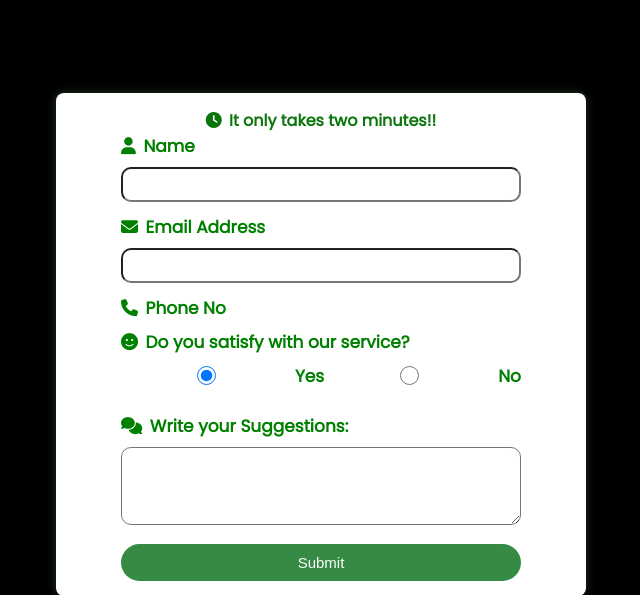
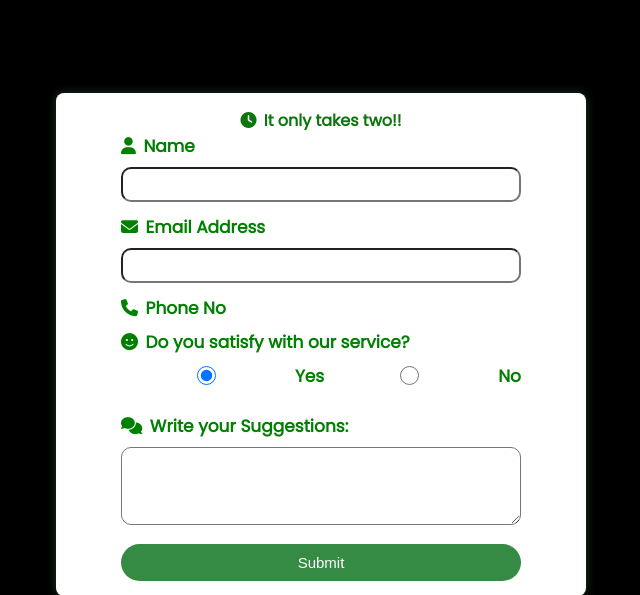
Before and after one commit to 23013726/devasc-team-1, a Flask app: page / in a window 1280 px wide. Shown: the part 181-776 px from the top of the page, without its empty margins (319-959 px from the left). Run offline with Flask 3, Linux system fonts and the light colour scheme.

Commit message:
Update by Henry

```diff
--- a/tempdir/templates/index.html
+++ b/tempdir/templates/index.html
@@ -26,7 +26,7 @@
 
             <i class="fa fa-solid fa-clock"></i>
 
-            It only takes two minutes!!
+            It only takes two!!
 
         </div>
 
```
